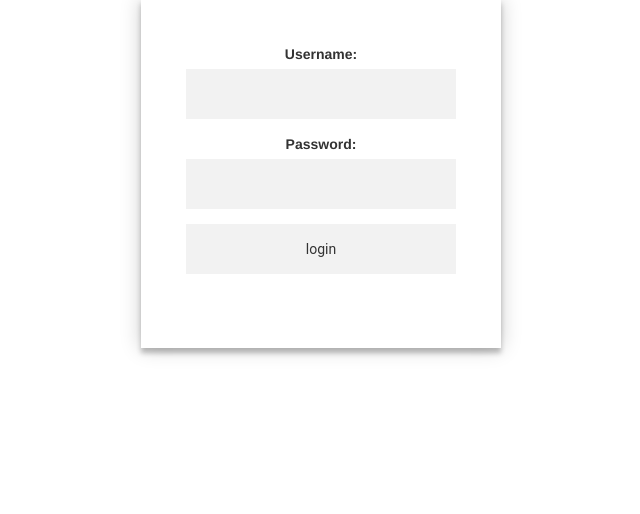
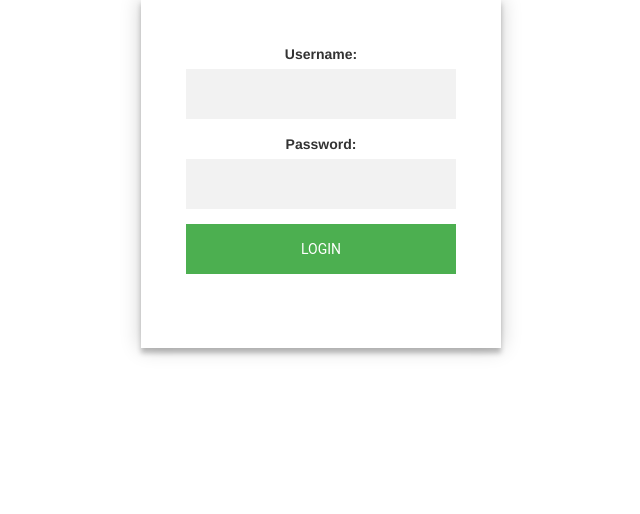
Before and after one commit to aadityaa-cuelogic/videochat, a Django app: page /login/ in a window 1280 px wide. Shown: the part 183-697 px from the top of the page, without its empty margins (319-959 px from the left). Run offline with Django 3.2, Linux system fonts and the light colour scheme; some libraries are stand-ins or nearby versions.

Commit message:
changed login button looks

```diff
--- a/videochatapp/static/videochatapp/css/login.css
+++ b/videochatapp/static/videochatapp/css/login.css
@@ -41,3 +41,17 @@
   transition: all 0.3 ease;
   cursor: pointer;
 }
+input[type="submit"]{
+  font-family: "Roboto", sans-serif;
+  text-transform: uppercase;
+  outline: 0;
+  background: #4CAF50;
+  width: 100%;
+  border: 0;
+  padding: 15px;
+  color: #FFFFFF;
+  font-size: 14px;
+  -webkit-transition: all 0.3 ease;
+  transition: all 0.3 ease;
+  cursor: pointer;
+}
```
